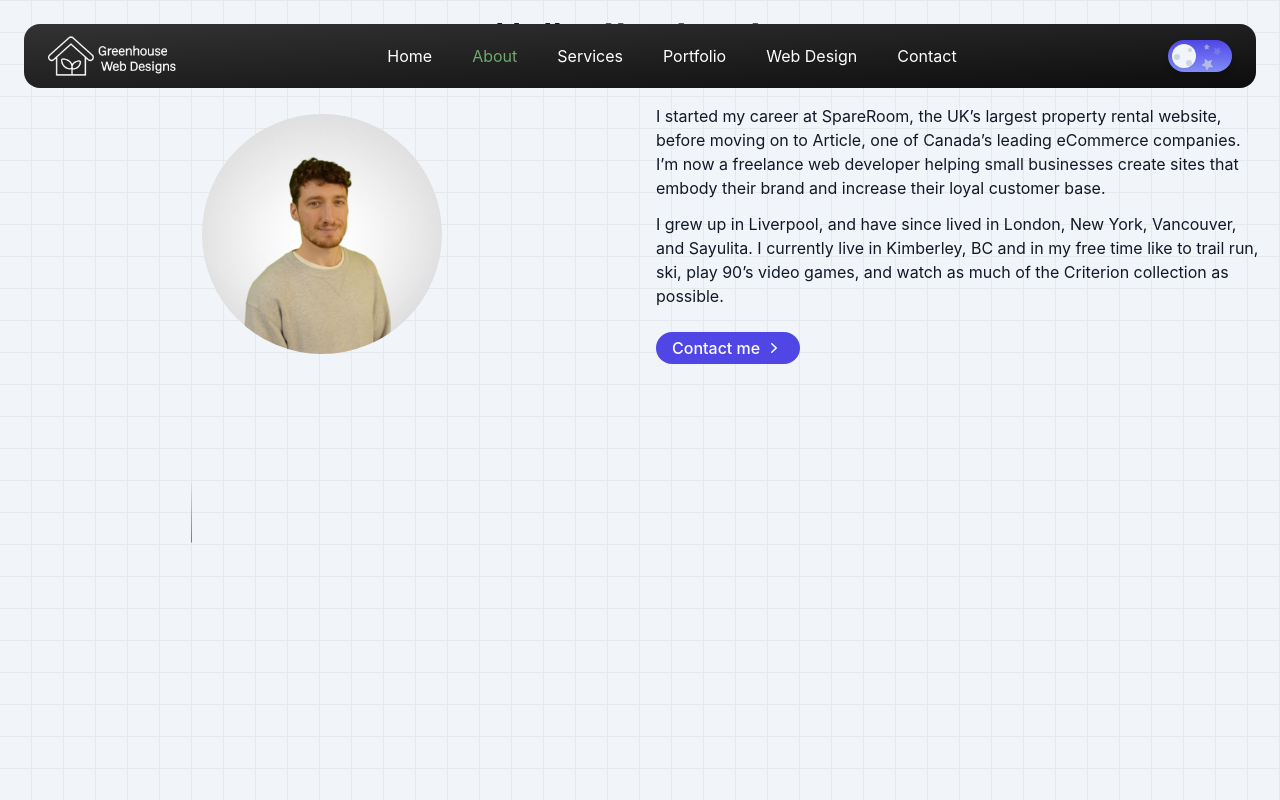
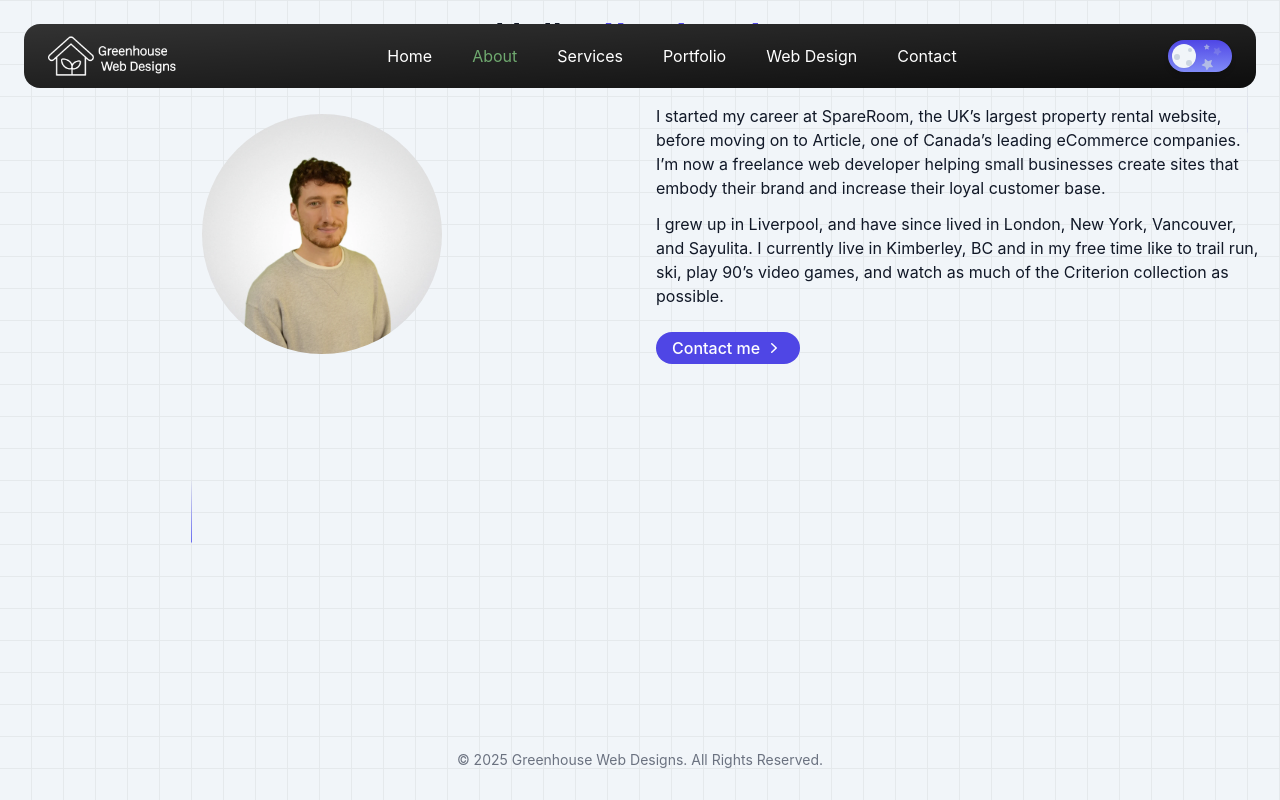
Before and after one commit to jacobadam/jacobadamdeveloper, a React (Create React App) app: page /about in a window 1280 px wide. Built offline with nearby package versions, Linux system fonts and the light colour scheme.

Commit message:
add z-index to footer

```diff
--- a/src/Footer.jsx
+++ b/src/Footer.jsx
@@ -1,11 +1,9 @@
-import React from "react";
-
 export default function Footer() {
   const currentYear = new Date().getFullYear();
   const companyName = "Greenhouse Web Designs";
 
   return (
-    <footer className="w-full bg-transparent min-h-[80px] py-4 flex items-center justify-center">
+    <footer className="w-full bg-transparent min-h-[80px] py-4 flex items-center justify-center z-10">
       <div className="mx-auto max-w-7xl px-4 sm:px-6 lg:px-8">
         <div className="max-w-3xl mx-auto text-center">
           <span className="text-sm text-gray-500 block">
```
